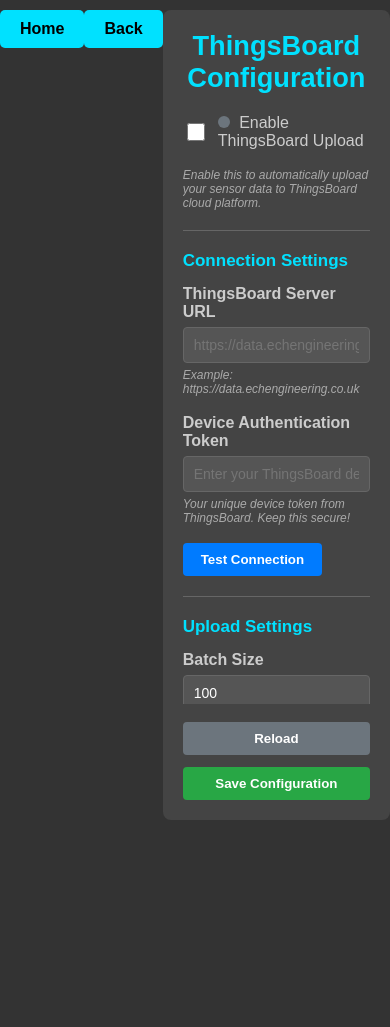
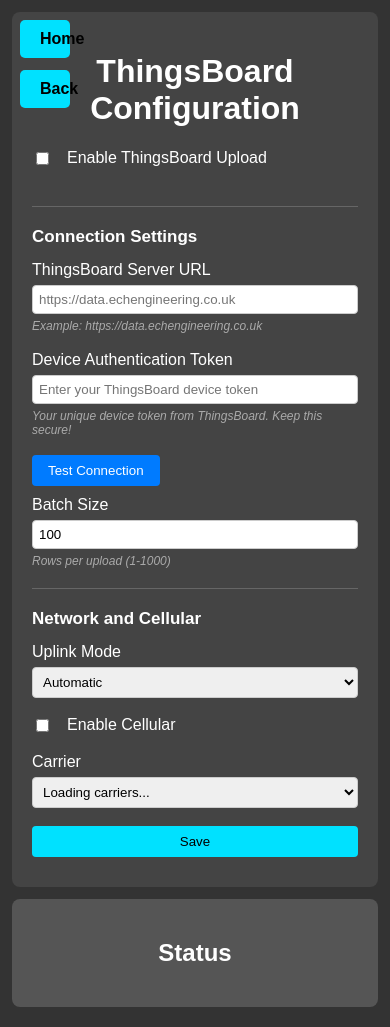
Before and after one commit to Greggles182/LSBU-1, a PHP site: page /thingsboard-config.html in a window 390 px wide. Before the commit the page ends 820 px from the top, so only its background shows below. Run offline with PHP 8.4, Linux system fonts and the light colour scheme.

Commit message:
Base mobile data support setup

```diff
--- a/www/html/thingsboard-config.html
+++ b/www/html/thingsboard-config.html
@@ -9,18 +9,10 @@
     <link rel="manifest" href="/site.webmanifest">
     <title>ThingsBoard Configuration</title>
     <style>
-        * {
-            box-sizing: border-box;
-        }
-
-        html, body {
-            height: 100%;
-            overflow: hidden;
-        }
-
         body {
             font-family: Arial, sans-serif;
             margin: 0;
+            height: 100vh;
             background-color: #333;
             color: #ffffff;
             display: flex;
@@ -28,90 +20,56 @@
             align-items: center;
         }
 
+        .wrapper {
+            display: flex;
+            justify-content: space-between;
+            width: 100%;
+            max-width: 1200px;
+            min-height: 830px;
+        }
+
         .container {
-            width: 100%;
-            max-width: 900px;
-            max-height: 96vh;
-            padding: 28px 36px;
+            width: 40%;
+            padding: 20px;
             background-color: #444;
             border-radius: 8px;
-            display: flex;
-            flex-direction: column;
-            overflow: hidden;
         }
 
-        .scroll-area {
-            flex: 1 1 auto;
-            min-height: 0;
-            overflow-y: auto;
-            scrollbar-width: none;
-            -ms-overflow-style: none;
-        }
-
-        .scroll-area::-webkit-scrollbar {
-            display: none;
+        .right-container {
+            width: 40%;
+            padding: 20px;
+            background-color: #555;
+            border-radius: 8px;
         }
 
         h1, h2 {
             text-align: center;
         }
 
-        h1 {
-            color: #00e1ff;
-            margin: 0 0 20px 0;
-            font-size: 1.7em;
-            flex: 0 0 auto;
-        }
-
-        .form-group {
-            margin-bottom: 18px;
-        }
-
-        label {
-            display: block;
-            margin-bottom: 6px;
-            font-weight: bold;
-            color: #ccc;
-        }
-
-        input[type="text"],
-        input[type="number"],
-        input[type="password"],
-        input[type="url"] {
-            width: 100%;
-            padding: 9px 10px;
-            border: 1px solid #666;
-            border-radius: 4px;
-            font-size: 14px;
-            background-color: #555;
-            color: #fff;
-        }
-
-        input[type="text"]:focus,
-        input[type="number"]:focus,
-        input[type="password"]:focus,
-        input[type="url"]:focus {
-            outline: none;
-            border-color: #00e1ff;
-            box-shadow: 0 0 5px rgba(0, 225, 255, 0.5);
-            background-color: #666;
-        }
-
         button {
-            padding: 9px 18px;
+            padding: 8px 16px;
             background-color: #00e1ff;
             border: none;
             border-radius: 4px;
             color: #000000;
             cursor: pointer;
-            font-weight: bold;
+            margin-bottom: 10px; /* Adds spacing between buttons */
         }
 
         button:hover {
             background-color: #3ffd6e;
         }
 
-        .home-button {
+        input[type="number"],
+        input[type="text"] {
+            padding: 6px;
+            border: 1px solid #ccc;
+            border-radius: 4px;
+            width: 100%;
+        }
+
+        .home-button,
+        .back-button {
             position: absolute;
             top: 20px;
             left: 20px;
@@ -121,22 +79,110 @@
             color: black;
             text-decoration: none;
             font-weight: bold;
+            width: 50px;
+            text-align: center;
+        }
+        .back-button {
+            top: 70px;
+        }
+        .home-button:hover,
+        .back-button:hover {
+            background-color: #3ffd6e;
         }
 
-        .back-button {
-            position: absolute;
-            top: 70px;
-            left: 20px;
-            padding: 10px 20px;
-            background-color: #00e1ff;
-            border-radius: 5px;
-            color: black;
-            text-decoration: none;
-            font-weight: bold;
+        /* Checkbox Styling */
+        input[type="checkbox"] {
+            margin-right: 10px;
         }
 
-        .home-button:hover .back-button:hover {
-            background-color: #3ffd6e;
+        /* Styling for the notification boxes */
+        .notification {
+            position: fixed;
+            bottom: 20px;
+            right: 20px;
+            padding: 10px 20px;
+            border-radius: 5px;
+            color: white;
+            font-size: 14px;
+            opacity: 1;
+            transition: opacity 0.5s ease-out;
+            z-index: 1000;
+        }
+
+        .notification.success {
+            background-color: #4CAF50; /* Green */
+        }
+
+        .notification.error {
+            background-color: #f44336; /* Red */
+        }
+
+        .notification.info {
+            background-color: #2196F3;
+        }
+
+        /* Fading out effect */
+        .notification.hide {
+            opacity: 0;
+        }
+
+        .ETH {
+            background-color: #a200ff; /* Red */
+        }
+        .DAN {
+            background-color: #ff0000; /* Red */
+        }
+
+        .table-list-container {
+            margin-top: 7px;
+            background: #333;
+            border-radius: 8px;
+            padding: 10px;
+        }
+        .table-list-title {
+            margin-bottom: 10px;
+            font-size: 1.2em;
+            color: #fff;
+            text-align: center;
+            cursor: pointer;
+            user-select: none;
+            transition: color 0.2s;
+        }
+        .table-list-title:hover {
+            color: #3ffd6e;
+        }
+        .table-list-grid {
+            display: grid;
+            grid-template-columns: 1fr 1fr;
+            gap: 8px;
+            margin: 0;
+            padding: 0;
+        }
+        .table-list-grid .table-item {
+            background: #444;
+            padding: 5px 12px;
+            border-radius: 2px;
+            color: #fff;
+            font-family: monospace;
+            font-size: 1em;
+            transition: background 0.2s;
+            margin: 0;
+            list-style: none;
+            text-align: center;
+        }
+        .table-list-grid.revealed {
+            display: grid;
+        }
+
+
+        .form-group {
+            margin-bottom: 18px;
+        }
+
+        label {
+            display: block;
+            margin-bottom: 6px;
+            color: #fff;
         }
 
         .checkbox-group {
@@ -145,16 +191,24 @@
             gap: 10px;
         }
 
-        input[type="checkbox"] {
-            width: 18px;
-            height: 18px;
-            cursor: pointer;
-            flex: 0 0 auto;
+        .checkbox-label {
+            margin-bottom: 0;
         }
 
-        .checkbox-label {
-            margin-bottom: 0;
-            font-weight: normal;
+        input[type="url"],
+        input[type="password"],
+        input[type="text"],
+        input[type="number"],
+        select {
+            padding: 6px;
+            border: 1px solid #ccc;
+            border-radius: 4px;
+            width: 100%;
+        }
+
+        input[type="checkbox"] {
+            width: auto;
+            margin-right: 8px;
         }
 
         .section {
@@ -170,41 +224,44 @@
         }
 
         .section-title {
+            margin: 0 0 14px;
             font-size: 17px;
-            font-weight: bold;
-            color: #00e1ff;
-            margin: 0 0 14px 0;
+            color: #fff;
         }
 
         .help-text {
+            margin: 5px 0 0;
+            color: #aaa;
             font-size: 12px;
-            color: #aaa;
-            margin-top: 5px;
-            margin-bottom: 0;
             font-style: italic;
+        }
+
+        .two-column {
+            display: grid;
+            grid-template-columns: 1fr 1fr;
+            gap: 20px;
         }
 
         .button-group {
             display: flex;
+            justify-content: center;
+            flex-wrap: wrap;
             gap: 12px;
             margin-top: 18px;
-            justify-content: center;
-            flex-wrap: wrap;
-            flex: 0 0 auto;
         }
 
-        .btn-save {
+        /* .btn-save {
             background-color: #28a745;
-            color: white;
+            color: #fff;
         }
 
         .btn-save:hover {
             background-color: #218838;
-        }
+        } */
 
         .btn-cancel {
             background-color: #6c757d;
-            color: white;
+            color: #fff;
         }
 
         .btn-cancel:hover {
@@ -213,7 +270,7 @@
 
         .btn-test {
             background-color: #007bff;
-            color: white;
+            color: #fff;
         }
 
         .btn-test:hover {
@@ -221,70 +278,33 @@
         }
 
         .status-message {
+            display: none;
             margin-top: 0;
             padding: 12px 16px;
             border-radius: 4px;
-            display: none;
             font-size: 14px;
         }
 
+        .status-message.success,
+        .status-message.error,
+        .status-message.info {
+            display: block;
+            color: #fff;
+        }
+
         .status-message.success {
-            background-color: #4CAF50;
-            color: #fff;
+            background-color: #4caf50;
             border: 1px solid #45a049;
-            display: block;
         }
 
         .status-message.error {
             background-color: #f44336;
-            color: #fff;
             border: 1px solid #da190b;
-            display: block;
         }
 
         .status-message.info {
-            background-color: #2196F3;
-            color: #fff;
+            background-color: #2196f3;
             border: 1px solid #0b7dda;
-            display: block;
-        }
-
-        .two-column {
-            display: grid;
-            grid-template-columns: 1fr 1fr;
-            gap: 20px;
-        }
-
-        @media (max-width: 600px) {
-            .two-column {
-                grid-template-columns: 1fr;
-            }
-
-            .button-group {
-                flex-direction: column;
-            }
-
-            .home-button {
-                position: static;
-                display: inline-block;
-                margin-bottom: 10px;
-            }
-
-            .back-button {
-                position: static;
-                display: inline-block;
-                margin-bottom: 10px;
-            }
-
-            body {
-                align-items: flex-start;
-                padding-top: 10px;
-            }
-
-            .container {
-                max-height: 96vh;
-                padding: 20px;
-            }
         }
 
         .disabled-section {
@@ -292,12 +312,12 @@
             pointer-events: none;
         }
 
-        .status-indicator {
+        /* .status-indicator {
             display: inline-block;
             width: 12px;
             height: 12px;
+            margin-right: 5px;
             border-radius: 50%;
-            margin-right: 5px;
         }
 
         .status-indicator.enabled {
@@ -306,38 +326,55 @@
 
         .status-indicator.disabled {
             background-color: #6c757d;
+        } */
+
+        @media (min-width: 761px) and (max-height: 830px) {
+            body {
+                align-items: flex-start;
+            }
         }
 
-        .notification {
-            position: fixed;
-            bottom: 20px;
-            right: 20px;
-            padding: 10px 20px;
-            border-radius: 5px;
-            color: white;
-            font-size: 14px;
-            opacity: 1;
-            transition: opacity 0.5s ease-out;
-            z-index: 1000;
+        @media (max-width: 760px) {
+            *,
+            *::before,
+            *::after {
+                box-sizing: border-box;
             }
 
-        .notification.success {
-            background-color: #4CAF50;
+            body {
+                height: auto;
+                min-height: 100vh;
+                align-items: flex-start;
             }
 
-        .notification.error {
-            background-color: #f44336;
+            .wrapper {
+                flex-direction: column;
+                align-items: center;
+                gap: 12px;
+                min-height: 0;
+                margin: 12px auto 20px;
             }
 
-        .notification.hide {
-            opacity: 0;
+            .container,
+            .right-container {
+                width: calc(100% - 24px);
+            }
+
+            .two-column {
+                grid-template-columns: 1fr;
+            }
+
+            .button-group {
+                flex-direction: column;
+            }
         }
     </style>
 </head>
 <body>
+    <div class="wrapper">
+        <main class="container">
             <a href="/" class="home-button">Home</a>
-    <a href="/config.html" class="back-button">Back</a>
-    <div class="container">
+            <a href="/config.html" class="back-button">Back </a>
             <h1>ThingsBoard Configuration</h1>
 
             <form id="thingsboardForm" class="scroll-area">
@@ -346,13 +383,13 @@
                 <div class="form-group checkbox-group">
                     <input type="checkbox" id="enableThingsboard" name="thingsboard_enabled">
                     <label for="enableThingsboard" class="checkbox-label">
-                        <span class="status-indicator disabled" id="statusIndicator"></span>
+                        <!-- <span class="status-indicator disabled" id="statusIndicator"></span> -->
                         Enable ThingsBoard Upload
                     </label>
                 </div>
-                <p class="help-text">
+                <!-- <p class="help-text">
                     Enable this to automatically upload your sensor data to ThingsBoard cloud platform.
-                </p>
+                </p> -->
             </div>
 
             <!-- ThingsBoard Connection Settings -->
@@ -384,13 +421,6 @@
                         Test Connection
                     </button>
                 </div>
-            </div>
-
-            <!-- Upload Settings -->
-            <div class="section" id="uploadSection">
-                <h3 class="section-title">Upload Settings</h3>
-
-                <div class="two-column">
                 <div class="form-group" style="margin-bottom: 0;">
                     <label for="batchSize">Batch Size</label>
                     <input type="number" id="batchSize" name="batch_size"
@@ -399,30 +429,51 @@
                         Rows per upload (1-1000)
                     </p>
                 </div>
+            </div>
 
-                    <div class="form-group" style="margin-bottom: 0;">
-                        <label for="checkInterval">Check Interval (s)</label>
-                        <input type="number" id="checkInterval" name="check_interval"
-                               min="1" max="3600" value="5" required>
-                        <p class="help-text">
-                            How often to check for new data (1-3600s)
-                        </p>
+            <div class="section" id="networkSection">
+                <h3 class="section-title">Network and Cellular</h3>
+                <div class="form-group">
+                    <label for="uplinkMode">Uplink Mode</label>
+                    <select id="uplinkMode" name="uplink_mode">
+                        <option value="auto">Automatic</option>
+                        <option value="eth0">Ethernet (eth0)</option>
+                        <option value="ppp0">Cellular (ppp0)</option>
+                    </select>
+                </div>
+                <div class="form-group checkbox-group">
+                    <input type="checkbox" id="cellularEnabled" name="cellular_enabled">
+                    <label for="cellularEnabled" class="checkbox-label">Enable Cellular</label>
+                </div>
+                <div class="form-group">
+                    <label for="activeCarrier">Carrier</label>
+                    <select id="activeCarrier" name="active_carrier">
+                        <option value="">Loading carriers...</option>
+                    </select>
+                </div>
+                <div id="customApnFields" hidden>
+                    <div class="form-group">
+                        <label for="customApn">Custom APN</label>
+                        <input type="text" id="customApn">
                     </div>
                 </div>
+                <!-- <div class="form-group">
+                    <label for="loggerId">Logger ID (WiFi SSID)</label>
+                    <input type="text" id="loggerId" readonly>
+                </div> -->
             </div>
 
-            <!-- Status Section -->
-            <div class="section">
-                <h3 class="section-title">Status</h3>
-                <div id="statusMessage" class="status-message"></div>
-            </div>
             </form>
 
-        <!-- Buttons stay pinned outside the scrollable area -->
             <div class="button-group">
-            <button type="button" class="btn-cancel" onclick="loadConfig()">Reload</button>
-            <button type="submit" form="thingsboardForm" class="btn-save">Save Configuration</button>
+                <!-- <button type="button" class="btn-cancel" onclick="loadConfig()">Reload</button> -->
+                <button type="submit" form="thingsboardForm" class="btn-save">Save</button>
             </div>
+        </main>
+
+        <aside class="right-container">
+            <h1>Status</h1>
+        </aside>
     </div>
 
     <script>
@@ -437,6 +488,8 @@
             document.getElementById('enableThingsboard').addEventListener('change', function() {
                 updateUIState();
             });
+            document.getElementById('cellularEnabled').addEventListener('change', updateCellularUI);
+            document.getElementById('activeCarrier').addEventListener('change', updateCellularUI);
 
             document.getElementById('thingsboardForm').addEventListener('submit', function(e) {
                 e.preventDefault();
@@ -467,10 +520,40 @@
                 document.getElementById('thingsboardUrl').value = data.thingsboard_url || '';
                 document.getElementById('thingsboardToken').value = data.thingsboard_token || '';
                 document.getElementById('batchSize').value = data.batch_size || 100;
-                document.getElementById('checkInterval').value = data.check_interval || 5;
+                // document.getElementById('checkInterval').value = data.check_interval || 300;
+                document.getElementById('uplinkMode').value = data.uplink_mode || 'auto';
+                document.getElementById('cellularEnabled').checked = data.cellular_enabled || false;
+                // document.getElementById('loggerId').value = data.logger_ID || '';
+
+                return fetch(`http://${currentHostname}${flaskPort}/getapn`)
+                    .then(apnResponse => {
+                        if (!apnResponse.ok) {
+                            throw new Error(`HTTP error loading carrier APNs: ${apnResponse.status}`);
+                        }
+                        return apnResponse.json();
+                    })
+                    .then(carriers => {
+                        const carrierSelect = document.getElementById('activeCarrier');
+                        carrierSelect.innerHTML = '<option value="">Select a carrier</option>';
+                        Object.keys(carriers).forEach(carrier => {
+                            const option = document.createElement('option');
+                            option.value = carrier;
+                            option.textContent = carrier;
+                            carrierSelect.appendChild(option);
+                        });
+                        const customOption = document.createElement('option');
+                        customOption.value = 'custom';
+                        customOption.textContent = 'Custom APN';
+                        carrierSelect.appendChild(customOption);
+                        carrierSelect.value = data.active_carrier || '';
+
+                        const customApn = data.custom_apn || {};
+                        document.getElementById('customApn').value = customApn.apn || '';
 
                         updateUIState();
+                        updateCellularUI();
                         showStatus('Configuration loaded successfully', 'success');
+                    });
             })
             .catch(error => {
                 showStatus(`Error loading configuration: ${error.message}`, 'error');
@@ -506,7 +589,14 @@
                     thingsboard_url: document.getElementById('thingsboardUrl').value.trim(),
                     thingsboard_token: document.getElementById('thingsboardToken').value.trim(),
                     batch_size: parseInt(document.getElementById('batchSize').value),
-                    check_interval: parseInt(document.getElementById('checkInterval').value)
+                    check_interval: currentConfig.check_interval || 5,
+                    uplink_mode: document.getElementById('uplinkMode').value,
+                    cellular_enabled: document.getElementById('cellularEnabled').checked,
+                    active_carrier: document.getElementById('activeCarrier').value,
+                    custom_apn: {
+                        apn: document.getElementById('customApn').value.trim()
+                    },
+                    logger_ID: currentConfig.logger_ID || ''
                 };
 
                 if (config.thingsboard_enabled) {
@@ -582,30 +672,31 @@
 
             showStatus('Testing connection...', 'info');
 
-            const testUrl = `${url}/api/v1/${token}/telemetry`;
-            const testPayload = [{
-                "ts": Date.now(),
-                "values": {
-                    "test": "connection_test"
+            let currentHostname = window.location.hostname;
+            if (currentHostname === '') {
+                currentHostname = 'localhost';
             }
-            }];
 
-            fetch(testUrl, {
+            fetch(`http://${currentHostname}:8000/test-connection`, {
                 method: 'POST',
                 headers: {
                     'Content-Type': 'application/json'
                 },
-                body: JSON.stringify(testPayload)
+                body: JSON.stringify({
+                    thingsboard_url: url,
+                    thingsboard_token: token
                 })
-            .then(response => {
-                if (response.ok) {
-                    showStatus('✓ Successfully connected to ThingsBoard!', 'success');
+            })
+            .then(response => response.json())
+            .then(data => {
+                if (data.success) {
+                    showStatus(`✓ Successfully connected to ThingsBoard (via ${data.interface || 'auto'})`, 'success');
                 } else {
-                    throw new Error(`HTTP ${response.status}: ${response.statusText}`);
+                    showStatus(`✗ Connection failed (via ${data.interface || 'auto'}): ${data.message}`, 'error');
                 }
             })
             .catch(error => {
-                showStatus(`✗ Connection failed: ${error.message}`, 'error');
+                showStatus(`✗ Could not reach the logger to run the test: ${error.message}`, 'error');
                 console.error('Error:', error);
             });
         }
@@ -613,32 +704,36 @@
         function updateUIState() {
             const enabled = document.getElementById('enableThingsboard').checked;
             const connectionSection = document.getElementById('connectionSection');
-            const uploadSection = document.getElementById('uploadSection');
-            const statusIndicator = document.getElementById('statusIndicator');
 
             if (enabled) {
                 connectionSection.classList.remove('disabled-section');
-                uploadSection.classList.remove('disabled-section');
-                statusIndicator.classList.remove('disabled');
-                statusIndicator.classList.add('enabled');
             } else {
                 connectionSection.classList.add('disabled-section');
-                uploadSection.classList.add('disabled-section');
-                statusIndicator.classList.remove('enabled');
-                statusIndicator.classList.add('disabled');
             }
         }
 
+        function updateCellularUI() {
+            const enabled = document.getElementById('cellularEnabled').checked;
+            const carrier = document.getElementById('activeCarrier');
+            carrier.disabled = !enabled;
+            carrier.required = enabled;
+            document.getElementById('customApnFields').hidden = !enabled || carrier.value !== 'custom';
+        }
+
         function showStatus(message, type) {
-            const statusEl = document.getElementById('statusMessage');
-            statusEl.textContent = message;
-            statusEl.className = 'status-message ' + type;
+            const notification = document.createElement('div');
+            notification.classList.add('notification', type);
+            notification.textContent = message;
+            notification.setAttribute('role', 'status');
+            notification.setAttribute('aria-live', 'polite');
+            document.body.appendChild(notification);
 
-            if (type === 'success') {
             setTimeout(() => {
-                    statusEl.className = 'status-message';
-                }, 5000);
-            }
+                notification.classList.add('hide');
+                setTimeout(() => {
+                    notification.remove();
+                }, 500);
+            }, 3000);
         }
 
         function isValidUrl(string) {
```
Also changed, not shown: www/html/config.html (+9 -4 lines), www/html/data.json (added, +11 -0 lines), www/html/index.php (+13 -11 lines), 6 other files. Lines whose indentation alone changed are shown as unchanged.
